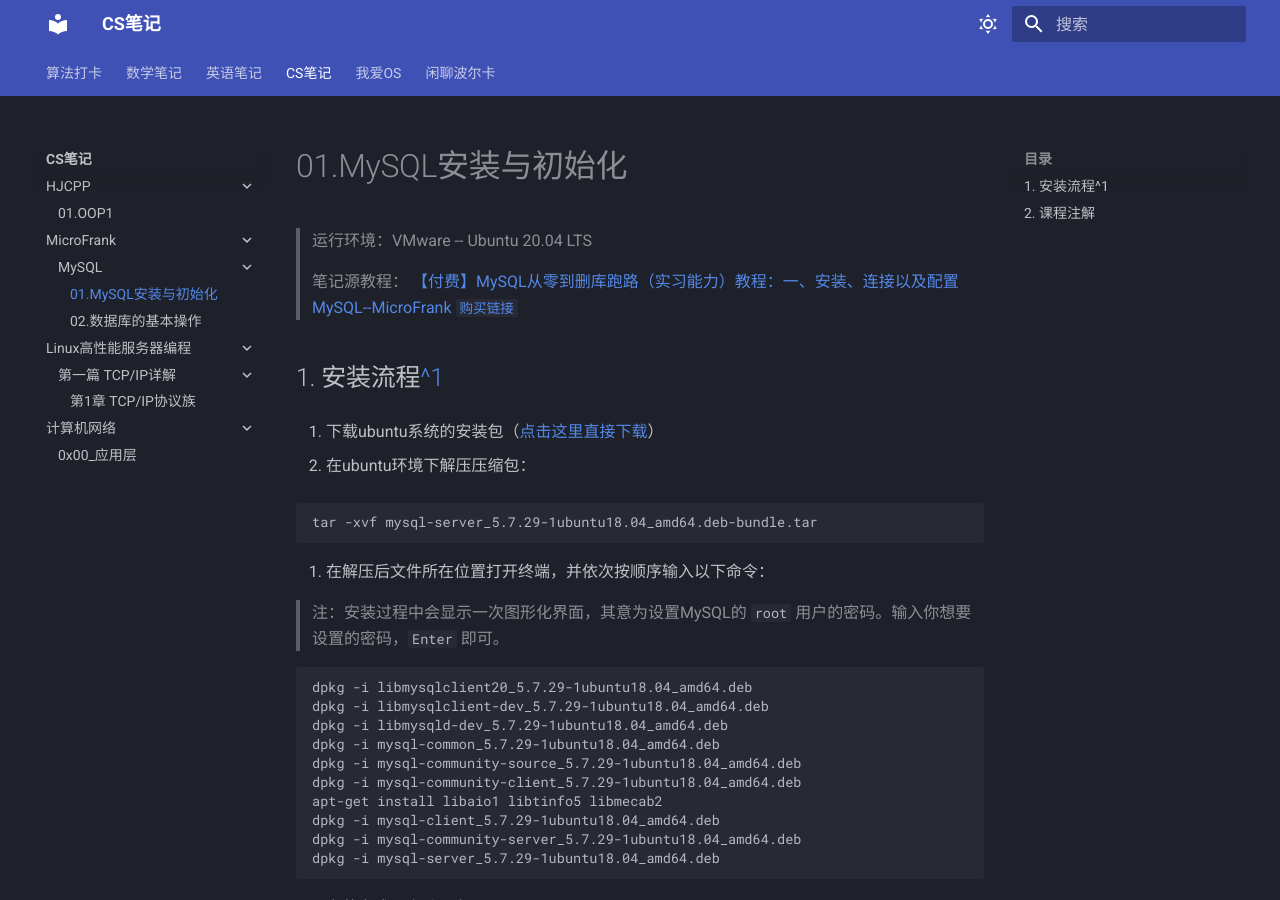
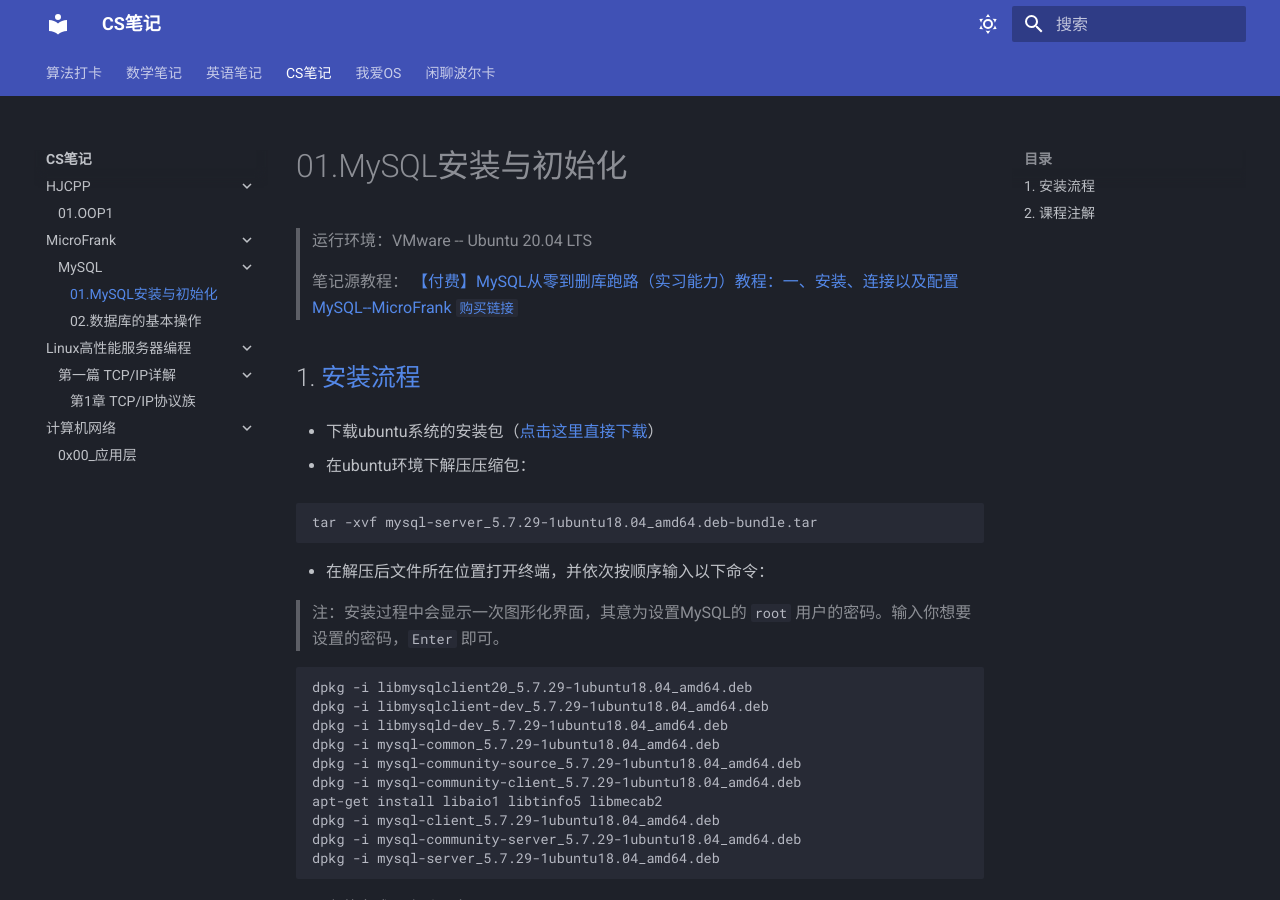
Before and after one commit to Haohahahaha/cs, an MkDocs documentation site: the page built from docs/frank/mysql/01.md, in a window 1280 px wide and 900 px high. Built offline with MkDocs 1.6.1 and Material for MkDocs 9.7.7, drawn with Linux system fonts in a browser that asks for light colours.

Commit message:
2022-09-01_13:59:16 update

````diff
--- a/docs/frank/mysql/01.md
+++ b/docs/frank/mysql/01.md
@@ -4,17 +4,17 @@
 >
 > 笔记源教程： [【付费】MySQL从零到删库跑路（实习能力）教程：一、安装、连接以及配置MySQL--MicroFrank](https://www.yuque.com/books/share/ddbdba56-dc9f-4997-9e18-d9e69309d343/cnbmkg) [`购买链接`](https://item.taobao.com/item.htm?spm=a1z10.1-c.w4004-19115282022.7.4fe07608Ag58vY&id=617388485926)
 
-## 1. 安装流程[^1]
+## 1. [安装流程](https://blog.csdn.net/colours_starry_sky/article/details/125392755)
 
-1. 下载ubuntu系统的安装包（[点击这里直接下载](https://cdn.mysql.com/archives/mysql-5.7/mysql-server_5.7.29-1ubuntu18.04_amd64.deb-bundle.tar)）
+-  下载ubuntu系统的安装包（[点击这里直接下载](https://cdn.mysql.com/archives/mysql-5.7/mysql-server_5.7.29-1ubuntu18.04_amd64.deb-bundle.tar)）
 
-2. 在ubuntu环境下解压压缩包：
+- 在ubuntu环境下解压压缩包：
 
 ```bash
 tar -xvf mysql-server_5.7.29-1ubuntu18.04_amd64.deb-bundle.tar
 ```
 
-3. 在解压后文件所在位置打开终端，并依次按顺序输入以下命令：
+- 在解压后文件所在位置打开终端，并依次按顺序输入以下命令：
 
    > 注：安装过程中会显示一次图形化界面，其意为设置MySQL的 `root` 用户的密码。输入你想要设置的密码，`Enter` 即可。
 
@@ -45,11 +45,11 @@
 
 ## 2. 课程注解
 
-1. 在Ubuntu等linux系统上安装不需要设置环境变量、不需要更改终端（当然，我们必须要熟悉 `shell` 命令；我个人目前喜欢用`Terminator（apt即可安装）` ，便于分屏）。
+- 在Ubuntu等linux系统上安装不需要设置环境变量、不需要更改终端（当然，我们必须要熟悉 `shell` 命令；我个人目前喜欢用`Terminator（apt即可安装）` ，便于分屏）。
 
-2. 启动服务只需要一行命令即可（见1.4），较Windows简单一些。
+- 启动服务只需要一行命令即可（见1.4），较Windows简单一些。
 
-3. 在Ubuntu上并不需要初始化 `data` 数据文件夹，此系统下的 `data` 文件夹路径为：`/var/lib/mysql` 。我们来查看一下内容：
+- 在Ubuntu上并不需要初始化 `data` 数据文件夹，此系统下的 `data` 文件夹路径为：`/var/lib/mysql` 。我们来查看一下内容：
 
 ```bash
 Haohaha@ShadowHawk:~$ sudo ls -l --color=auto /var/lib/mysql
@@ -76,8 +76,4 @@
 
    看，是不是和视频里data文件夹里的内容基本相同？
 
-4. 最后，希望大家支持[Frank的MySQL课程](https://www.yuque.com/books/share/ddbdba56-dc9f-4997-9e18-d9e69309d343/cnbmkg)，[支持正版](https://item.taobao.com/item.htm?spm=a1z10.1-c.w4004-19115282022.7.4fe07608Ag58vY&id=617388485926)～
-
----
-
-[^1]:https://blog.csdn.net/colours_starry_sky/article/details/125392755
+- 最后，希望大家支持[Frank的MySQL课程](https://www.yuque.com/books/share/ddbdba56-dc9f-4997-9e18-d9e69309d343/cnbmkg)，[支持正版](https://item.taobao.com/item.htm?spm=a1z10.1-c.w4004-19115282022.7.4fe07608Ag58vY&id=617388485926)～
````
Also changed, not shown: other parts of docs/frank/mysql/01.md (+2 -2 lines).
